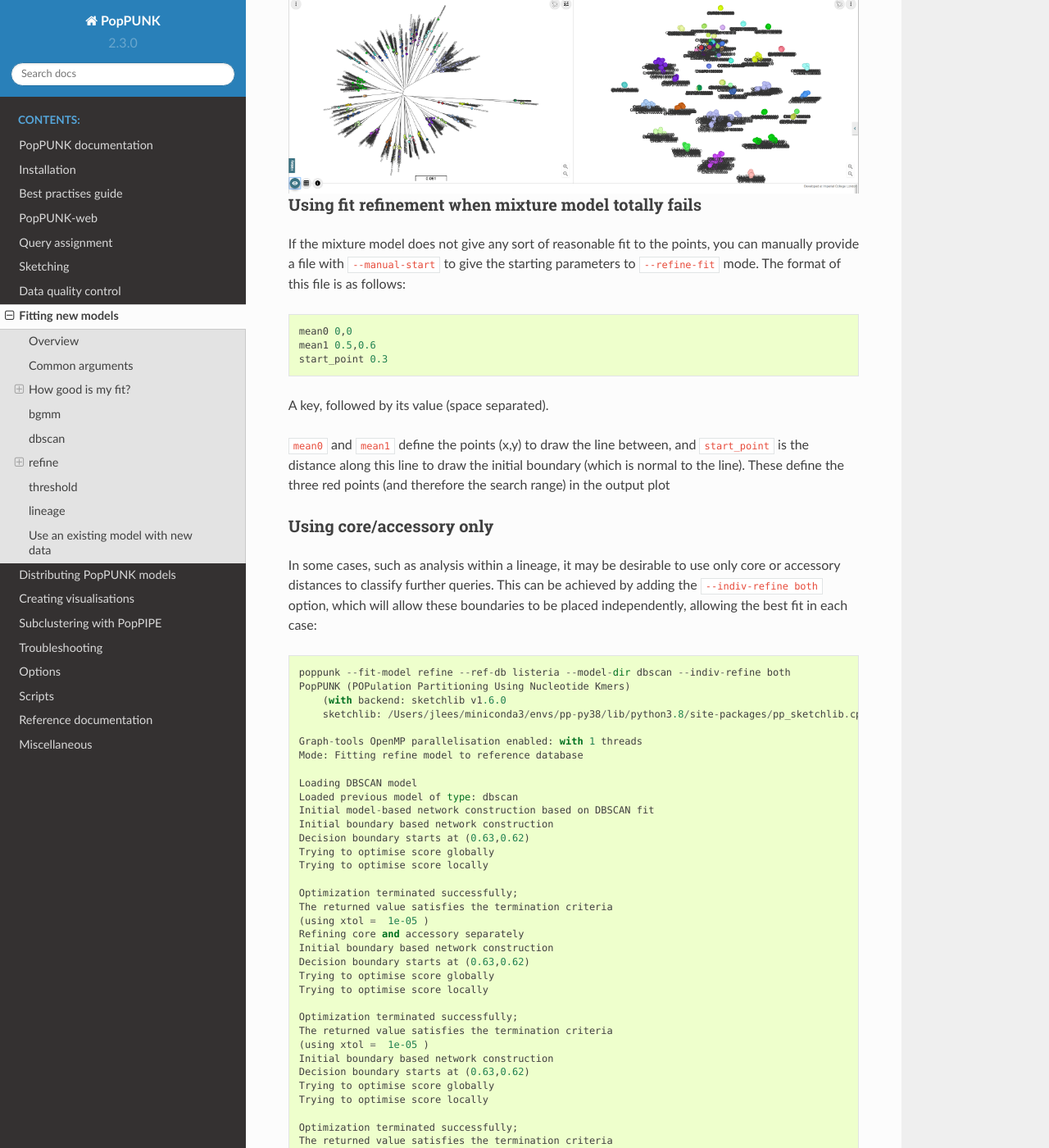
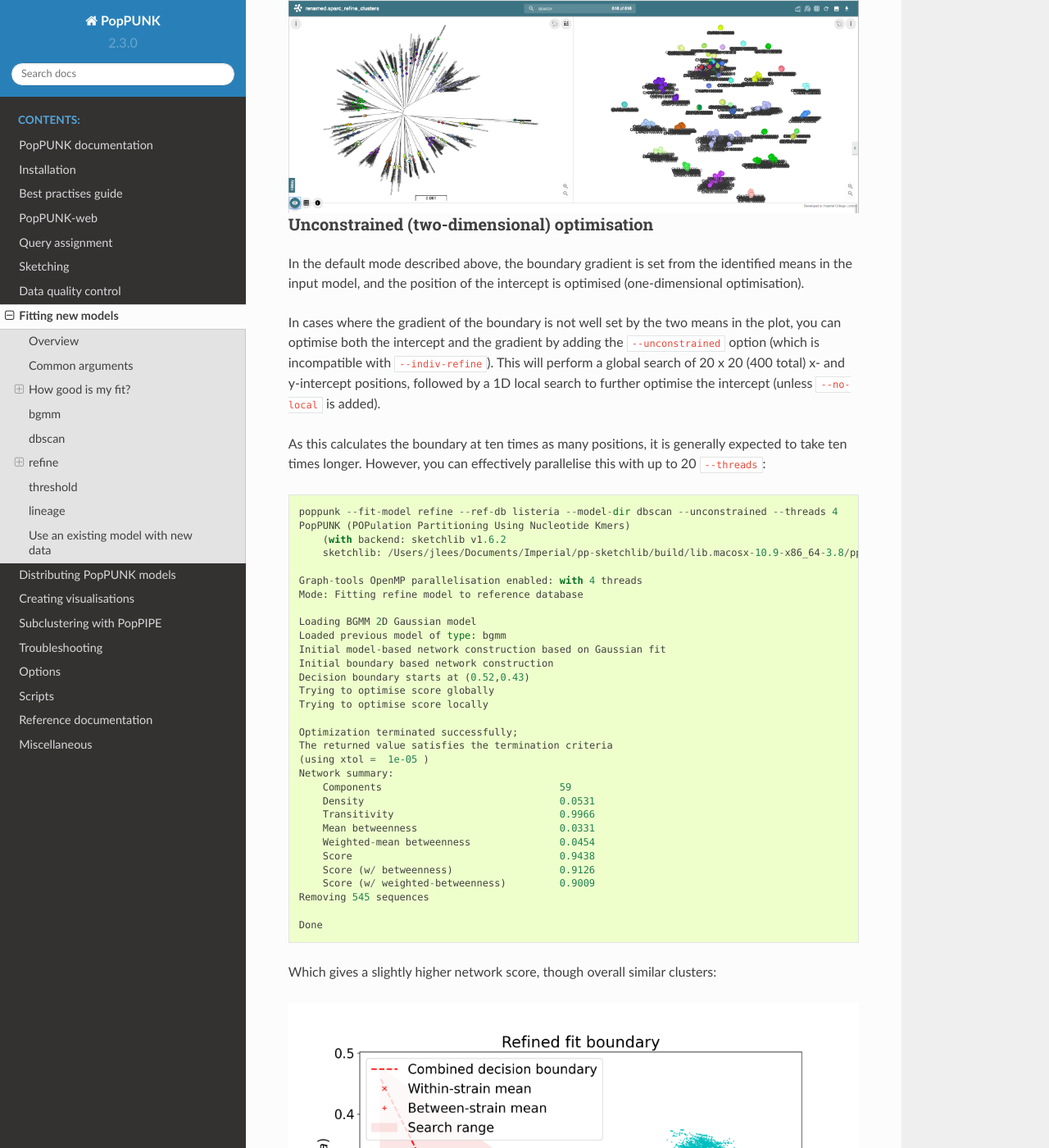
Before and after one commit to bacpop/PopPUNK, a Sphinx documentation site: the page built from docs/model_fitting.rst, in a window 1280 px wide and 1400 px high, scrolled down 15271 px. Shown: the whole window at 82% size. Built offline with Sphinx 7.4.7 and the Read the Docs theme 2.0.0, drawn with Linux system fonts in a browser that asks for light colours; some of the changed text lies outside the part shown.

Commit message:
Update documentation

```diff
--- a/PopPUNK/__init__.py
+++ b/PopPUNK/__init__.py
@@ -3,9 +3,9 @@
 
 '''PopPUNK (POPulation Partitioning Using Nucleotide Kmers)'''
 
-__version__ = '2.3.0'
+__version__ = '2.3.1'
 
 # Minimum sketchlib version
 SKETCHLIB_MAJOR = 1
 SKETCHLIB_MINOR = 6
-SKETCHLIB_PATCH = 0
+SKETCHLIB_PATCH = 2
--- a/docs/installation.rst
+++ b/docs/installation.rst
@@ -67,10 +67,10 @@ conda or pip for this purpose).
 
 Dependencies
 ------------
-We tested PopPUNK with the following packages:
+This documentation refers to a conda installation with the following packages:
 
 * python3 (3.8.2)
-* ``pp-sketchlib`` (1.5.1)
+* ``pp-sketchlib`` (1.6.2)
 * ``DendroPy`` (4.3.0)
 * ``hdbscan`` (0.8.13)
 * ``matplotlib`` (2.1.2)
--- a/docs/model_fitting.rst
+++ b/docs/model_fitting.rst
@@ -490,6 +490,62 @@ Which, looking at the `microreact output <https://microreact.org/project/SJxxLMc
    :alt:  The refined fit, in microreact
    :align: center
 
+Unconstrained (two-dimensional) optimisation
+^^^^^^^^^^^^^^^^^^^^^^^^^^^^^^^^^^^^^^^^^^^^
+In the default mode described above, the boundary gradient is set from the identified
+means in the input model, and the position of the intercept is optimised (one-dimensional optimisation).
+
+In cases where the gradient of the boundary is not well set by the two means in the
+plot, you can optimise both the intercept and the gradient by adding the ``--unconstrained`` option
+(which is incompatible with ``--indiv-refine``). This will perform a global search
+of 20 x 20 (400 total) x- and y-intercept positions, followed by a 1D local search
+to further optimise the intercept (unless ``--no-local`` is added).
+
+As this calculates the boundary at ten times as many positions, it is generally expected to
+take ten times longer. However, you can effectively parallelise this with up to 20 ``--threads``::
+
+    poppunk --fit-model refine --ref-db listeria --model-dir dbscan --unconstrained --threads 4
+    PopPUNK (POPulation Partitioning Using Nucleotide Kmers)
+        (with backend: sketchlib v1.6.2
+        sketchlib: /Users/jlees/Documents/Imperial/pp-sketchlib/build/lib.macosx-10.9-x86_64-3.8/pp_sketchlib.cpython-38-darwin.so)
+
+    Graph-tools OpenMP parallelisation enabled: with 4 threads
+    Mode: Fitting refine model to reference database
+
+    Loading BGMM 2D Gaussian model
+    Loaded previous model of type: bgmm
+    Initial model-based network construction based on Gaussian fit
+    Initial boundary based network construction
+    Decision boundary starts at (0.52,0.43)
+    Trying to optimise score globally
+    Trying to optimise score locally
+
+    Optimization terminated successfully;
+    The returned value satisfies the termination criteria
+    (using xtol =  1e-05 )
+    Network summary:
+        Components				59
+        Density					0.0531
+        Transitivity				0.9966
+        Mean betweenness			0.0331
+        Weighted-mean betweenness		0.0454
+        Score					0.9438
+        Score (w/ betweenness)			0.9126
+        Score (w/ weighted-betweenness)		0.9009
+    Removing 545 sequences
+
+    Done
+
+Which gives a slightly higher network score, though overall similar clusters:
+
+.. image:: images/unconstrained_refine.png
+   :alt:  Refining fit with --unconstrained
+   :align: center
+
+The search range will always be defined by a trapezium in light red -- bounded by
+the two axes, and two lines passing through the means which are normal to the line
+which connects the means.
+
 .. _manual-start:
 
 Using fit refinement when mixture model totally fails
--- a/environment.yml
+++ b/environment.yml
@@ -17,7 +17,7 @@ dependencies:
   - hdbscan
   - rapidnj
   - h5py
-  - pp-sketchlib >=1.6.0
+  - pp-sketchlib >=1.6.2
   - graph-tool
   - requests
   - flask
```
Also changed, not shown: docs/images/unconstrained_refine.png (added), 2 other files.
